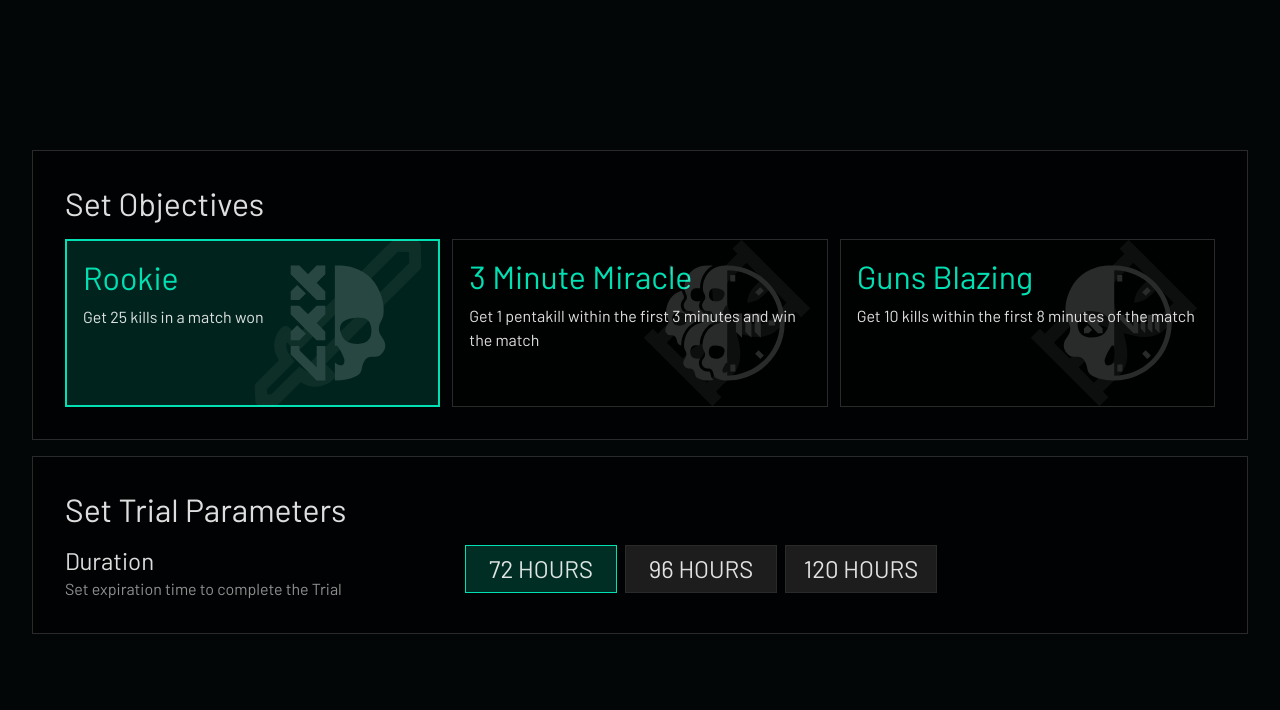
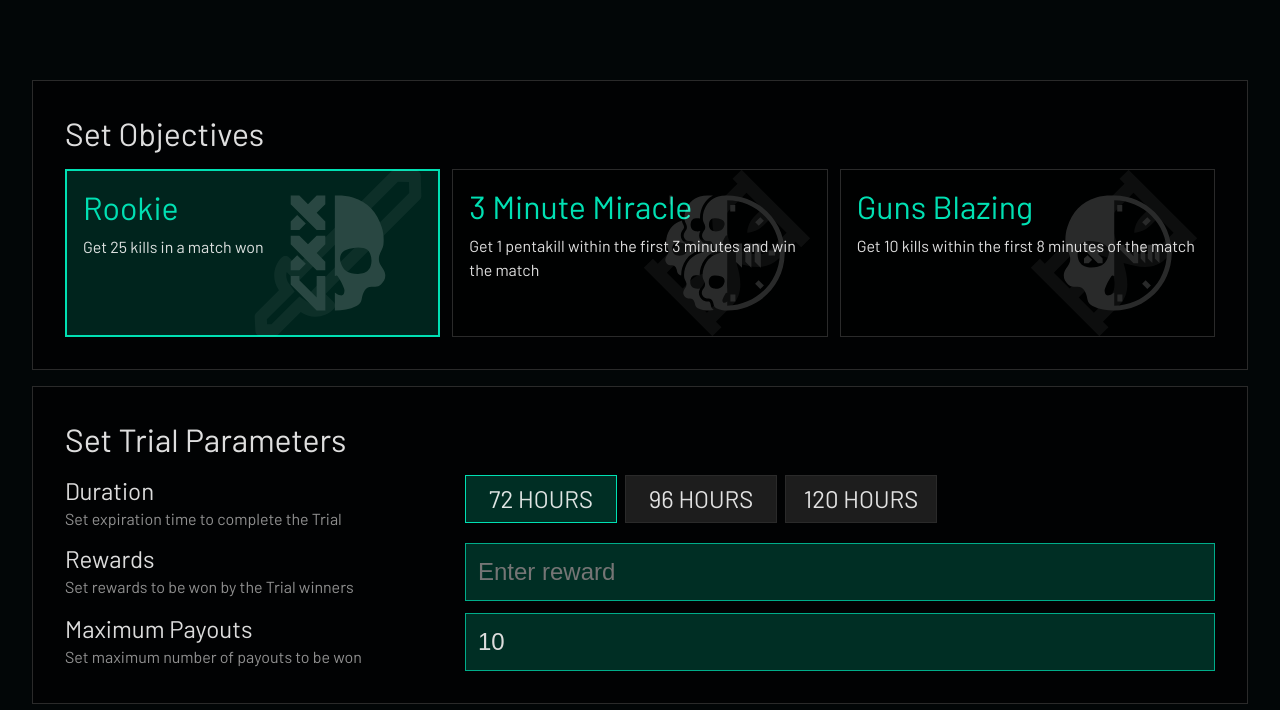
Before and after one commit to justinealvaro15/takehome-exam, a React (Vite) app: page / in a window 1280 px wide. Shown: the top 710 px of the page. Built offline with nearby package versions, Linux system fonts and the light colour scheme.

Commit message:
Update: Integrate "Set Trial Parameters" fields
- Add component for TextInput
- Add input for rewards and payout fields
- Update payout onChange function to sanitize input

```diff
--- a/src/components/SetTrialParameters/index.css
+++ b/src/components/SetTrialParameters/index.css
@@ -4,7 +4,9 @@
     padding-bottom: 16px;
 }
 
-.set-trial-param-row {
+.set-trial-param-content {
     display: flex;
     flex-direction: column;
+    gap: 12px;
+    width: 100%;
 }
--- a/src/components/SetTrialParameters/index.tsx
+++ b/src/components/SetTrialParameters/index.tsx
@@ -2,6 +2,7 @@ import { useContext } from 'react';
 import Card from '../Card';
 import ToggleRadio from '../ToggleRadio';
 import TrialParameterRow from './TrialParameterRow';
+import TextInput from '../TextInput';
 import { TrialContext } from '../../context/trialContext';
 
 import './index.css'
@@ -9,19 +10,49 @@ import './index.css'
 const TRIAL_DURATION_VALUES = [72, 96, 120];
 
 const SetTrialParameters = () => {
-    const { duration, onDurationChange } = useContext(TrialContext);
+    const {
+        duration,
+        rewards,
+        maxPayout,
+        onDurationChange,
+        onRewardsChange,
+        onMaxPayoutChange,
+    } = useContext(TrialContext);
 
     const durationOptionsMapping = TRIAL_DURATION_VALUES.map((value) => ({
         label: `${value} HOURS`,
         value,
-    }))
+    }));
 
     return (
         <div className="set-trial-param-root">
             <Card title="Set Trial Parameters">
-                <div className="set-objective-row">
-                    <TrialParameterRow name="Duration" description="Set expiration time to complete the Trial">
+                <div className="set-trial-param-content">
+                    <TrialParameterRow
+                        name="Duration"
+                        description="Set expiration time to complete the Trial"
+                    >
                         <ToggleRadio options={durationOptionsMapping} currentValue={duration} onClick={onDurationChange} />
+                    </TrialParameterRow>
+                    <TrialParameterRow
+                        name="Rewards"
+                        description="Set rewards to be won by the Trial winners"
+                    >
+                        <TextInput
+                            value={rewards}
+                            onChange={(e) => onRewardsChange?.(e.target.value)}
+                            placeholder="Enter reward"
+                        />
+                    </TrialParameterRow>
+                    <TrialParameterRow
+                        name="Maximum Payouts"
+                        description="Set maximum number of payouts to be won"
+                    >
+                        <TextInput
+                            value={maxPayout}
+                            onChange={(e) => onMaxPayoutChange?.(e.target.value)}
+                            placeholder="Enter payout"
+                        />
                     </TrialParameterRow>
                 </div>
             </Card>
--- /dev/null
+++ b/src/components/TextInput/index.css
@@ -0,0 +1,15 @@
+.text-input-root {
+    background-color: #002E24;
+    border: 1px solid #00AD8A;
+    width: 100%;
+    padding: 12px;
+    font-size: 24px;
+    font-weight: 500;
+    line-height: 32px;
+    text-align: left;
+    color: #DCDCDC;
+}
+
+.text-input-root:focus-visible {
+    outline-width: 0;
+}
--- /dev/null
+++ b/src/components/TextInput/index.tsx
@@ -0,0 +1,10 @@
+import { InputHTMLAttributes } from 'react';
+import './index.css'
+
+const TextInput = (props: InputHTMLAttributes<HTMLInputElement> ) => {
+    return (
+        <input {...props} className="text-input-root" />
+    );
+};
+
+export default TextInput;
--- a/src/context/trialContext.tsx
+++ b/src/context/trialContext.tsx
@@ -9,7 +9,7 @@ export type TrialContextType = {
     onObjectiveChange: (value: ObjectiveValue) => void;
     onDurationChange: (value: number) => void;
     onRewardsChange: (rewards: string) => void;
-    onMaxPayoutChange: (value: number) => void;
+    onMaxPayoutChange: (value: string) => void;
 };
 
 export const TrialContext = createContext<Partial<TrialContextType>>({});
@@ -23,8 +23,17 @@ const TrialProvider: React.FC<{children: React.ReactNode}> = ({ children }) => {
     const handleObjectiveChange = (value: ObjectiveValue) => setObjective(value);
     const handleDurationChange = (value: number) => setDuration(value);
     const handleRewardsChange = (value: string) => setRewards(value);
-    const handleMaxPayoutChange = (value: number) => setMaxPayout(value);
+    const handleMaxPayoutChange = (value: string) => {
+        const numberOnlyCondition = /^\d+$/;
 
+        if (value === '') {
+            setMaxPayout?.(0);
+        }
+
+        if (value.match(numberOnlyCondition)) {
+            setMaxPayout?.(parseInt(value));
+        }
+    };
 
     return (
         <TrialContext.Provider
```
